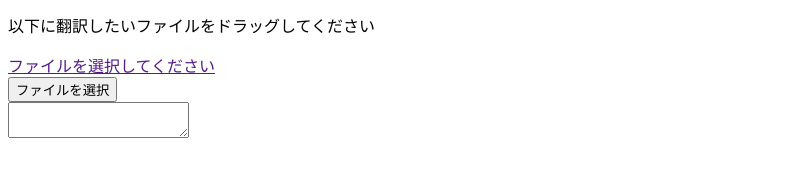
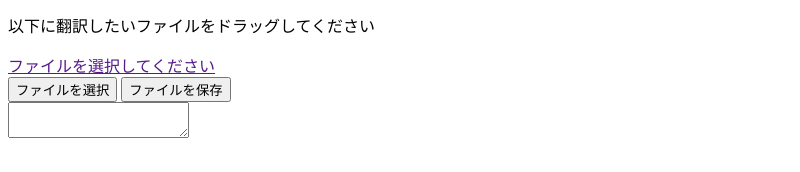
Before and after one commit to group-program/minecraft-mod-translate-app, an Electron app: page index.html in a window 800 px wide. Shown: the part 140-312 px from the top of the page. Drawn offline with Linux system fonts and the light colour scheme.

Commit message:
保存ボタンを追加

```diff
--- a/index.html
+++ b/index.html
@@ -17,6 +17,7 @@
 
   <div>
     <button id="open" type="button">ファイルを選択</button>
+    <button id="save" type="button">ファイルを保存</button>
   </div>
   <div>
     <textarea id="text"></textarea>
```
